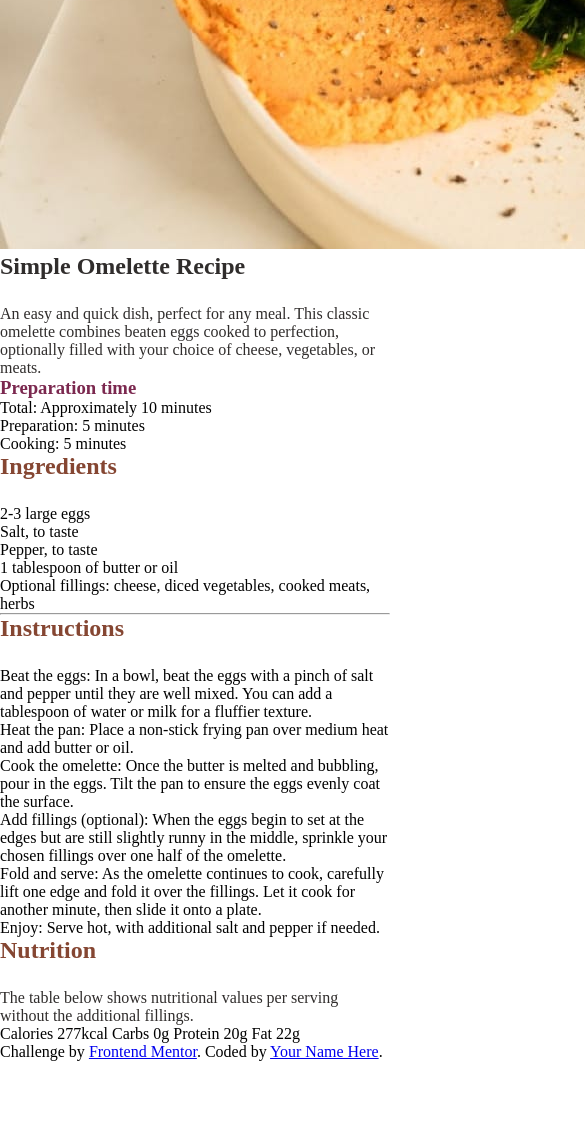
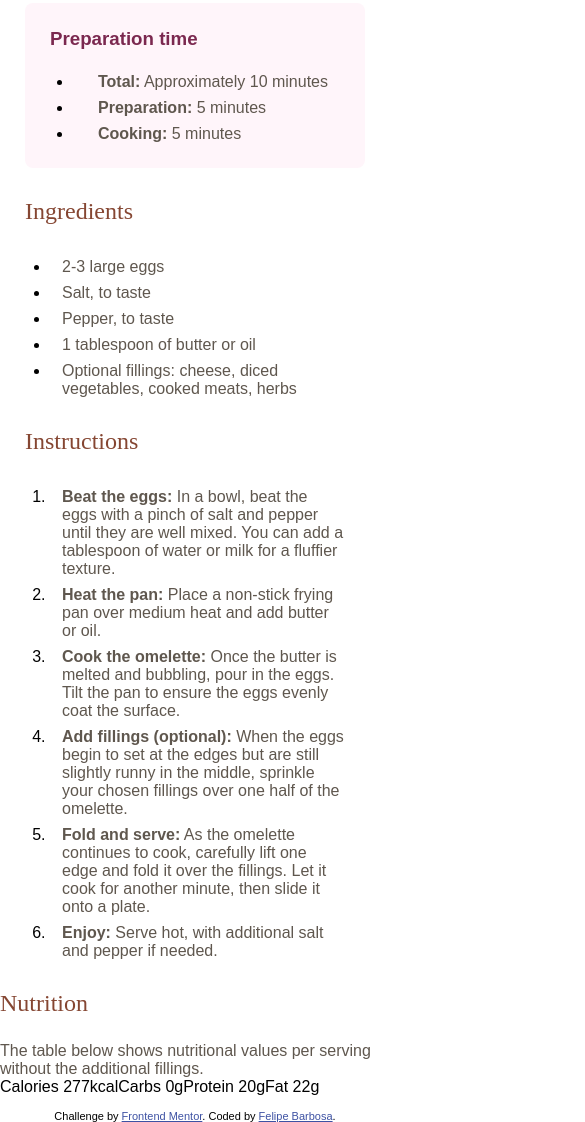
Before and after one commit to feliperasan/challenge-newbie-recipe-page-main, a plain HTML site: page index.html in a window 390 px wide. Shown: the part 351-1473 px from the top of the page, 585 px wide, since content can reach past the window. Before the commit the page ends 1412 px from the top, so only its background shows below. Drawn offline with Linux system fonts and the light colour scheme; a web font is replaced by a local one.

Commit message:
Mobile Doing

```diff
--- a/index.html
+++ b/index.html
@@ -6,60 +6,65 @@
 
   <link rel="icon" type="image/png" sizes="32x32" href="./assets/images/favicon-32x32.png">
   <link rel="stylesheet" href="style.css">
-
+  <link rel="stylesheet" href="https://fonts.google.com/specimen/Young+Serif">
+  <link rel="stylesheet" href="https://fonts.google.com/specimen/Outfit">
   <title>Frontend Mentor | Recipe page</title>
 </head>
 <body>
   <div class="container__img">
     <img src="./assets/images/image-omelette.jpeg"/>
   </div>
-  <section class="container_section__format">
+  <section class="container_sections__format">
     <h1>Simple Omelette Recipe</h1>
 
     <p>An easy and quick dish, perfect for any meal. This classic omelette combines beaten eggs cooked
     to perfection, optionally filled with your choice of cheese, vegetables, or meats.<p>
 
-    <section class="container_subsection__format">
-      <h3 id="sub-title__style">Preparation time</h3>
-      <ul>
-        <li>Total: Approximately 10 minutes</li>
-        <li>Preparation: 5 minutes</li>
-        <li>Cooking: 5 minutes</li>
+    <section id="preparation_section__format">
+      <h3>Preparation time</h3>
+      <ul id="preparation_list__format">
+        <li>
+          <p><b>Total:</b> Approximately 10 minutes<p>
+        </li>
+        <li>
+          <p><b>Preparation:</b> 5 minutes<p>
+        </li>
+        <li>
+          <p><b>Cooking:</b> 5 minutes</p>
+        </li>
       </ul>
     </section>
   </section>
 
-  <section class="container_section__format">
+  <section class="container_sections__format">
     <h2>Ingredients</h2>
-    <ul>
-      <li>2-3 large eggs</li>
-      <li>Salt, to taste</li>
-      <li>Pepper, to taste</li>
-      <li>1 tablespoon of butter or oil</li>
-      <li>Optional fillings: cheese, diced vegetables, cooked meats, herbs</li>
+    <ul id="ingredients_list__format">
+      <li><p>2-3 large eggs</p></li>
+      <li><p>Salt, to taste</p></li>
+      <li><p>Pepper, to taste</p></li>
+      <li><p>1 tablespoon of butter or oil</p></li>
+      <li><p>Optional fillings: cheese, diced vegetables, cooked meats, herbs</p></li>
     </ul>
   </section>
 
-  <hr>
+  <section class="container_sections__format">
+    <h2>Instructions</h2>
+    <ol id="instructions_list__format">
+      <li><p><b>Beat the eggs:</b> In a bowl, beat the eggs with a pinch of salt and pepper until they are well mixed.
+      You can add a tablespoon of water or milk for a fluffier texture.</p></li>
 
-  <section class="container_section__format">
-    <h2>Instructions</h2>
-    <ol>
-      <li>Beat the eggs: In a bowl, beat the eggs with a pinch of salt and pepper until they are well mixed.
-      You can add a tablespoon of water or milk for a fluffier texture.</li>
+      <li><p><b>Heat the pan:</b> Place a non-stick frying pan over medium heat and add butter or oil.</p></li>
 
-      <li>Heat the pan: Place a non-stick frying pan over medium heat and add butter or oil.</li>
+      <li><p><b>Cook the omelette:</b> Once the butter is melted and bubbling, pour in the eggs. Tilt the pan to ensure
+      the eggs evenly coat the surface.</p></li>
 
-      <li>Cook the omelette: Once the butter is melted and bubbling, pour in the eggs. Tilt the pan to ensure
-      the eggs evenly coat the surface.</li>
+      <li><p><b>Add fillings (optional):</b> When the eggs begin to set at the edges but are still slightly runny in the
+      middle, sprinkle your chosen fillings over one half of the omelette.</p></li>
 
-      <li>Add fillings (optional): When the eggs begin to set at the edges but are still slightly runny in the
-      middle, sprinkle your chosen fillings over one half of the omelette.</li>
+      <li><p><b>Fold and serve:</b> As the omelette continues to cook, carefully lift one edge and fold it over the
+      fillings. Let it cook for another minute, then slide it onto a plate.</p></li>
 
-      <li>Fold and serve: As the omelette continues to cook, carefully lift one edge and fold it over the
-      fillings. Let it cook for another minute, then slide it onto a plate.</li>
-
-      <li>Enjoy: Serve hot, with additional salt and pepper if needed.</li>
+      <li><p><b>Enjoy:</b> Serve hot, with additional salt and pepper if needed.</p></li>
   </section>
 
   <section class="container_section__format">
@@ -68,30 +73,24 @@
     <p>The table below shows nutritional values per serving without the additional fillings.<p>
 
     <table>
-      <ld>
-        <lu>Calories</lu>
-        <lu>277kcal</lu>
-      </ld>
+      <td>
+        <tr>Calories
+        277kcal</tr>
 
-      <ld>
-        Carbs
-        0g
-      </ld>
+        <tr>Carbs
+        0g</tr>
 
-      <ld>
-        Protein
-        20g
-      </ld>
+        <tr>Protein
+        20g</tr>
 
-      <ld>
-        Fat
-        22g
-      </ld>
+        <tr>Fat
+        22g</tr>
+      <td>
     </table>
   </section>
   <div class="attribution">
     Challenge by <a href="https://www.frontendmentor.io?ref=challenge" target="_blank">Frontend Mentor</a>.
-    Coded by <a href="#">Your Name Here</a>.
+    Coded by <a href="#">Felipe Barbosa</a>.
   </div>
 </body>
 </html>
--- a/style.css
+++ b/style.css
@@ -1,4 +1,5 @@
 * {
+  font-family: "Outfit", sans-serif;
   box-sizing: border-box;
   margin: 0;
   padding: 0;
@@ -17,22 +18,37 @@
 }
 
 h1 {
+  font-family: "Young Serif";
+  font-weight: 400;
   margin-bottom: 25px;
   color: var(--Dark-Charcoal);
 }
 
 p {
   font-size: 16px;
-  color: var(--Dark-Charcoal);
+  color: var(--Wenge-Brown);
 }
 
 h2 {
+  font-family: "Young Serif";
+  font-weight: 400;
   color: var(--Nutmeg);
   margin-bottom: 25px;
 }
 
-.container_subsection__format h3 {
+h3 {
   color: var(--Dark-Raspberry);
+  margin-left: 25px;
+  margin-bottom: 15px;
+}
+
+.attribution {
+  font-size: 11px;
+  text-align: center;
+}
+
+.attribution a {
+  color: hsl(228, 45%, 44%);
 }
 
 @media (max-width: 375px) {
@@ -40,14 +56,87 @@ h2 {
     max-width: 375px;
   }
 
-  .container_section__format {
+  .container_sections__format {
     padding: 0 25px;
-    margin-top: 25px;
+    margin: 30px 0;
   }
 
-  .container_subsection__format {
+  /*------------ PREPARATION --------------*/
+  #preparation_section__format {
     background-color: var(--Rose-White);
     border-radius: 8px;
     margin-top: 25px;
+    padding-top: 25px;
+    padding-bottom: 25px;
+  }
+
+  #preparation_list__format li {
+    margin-left: 48px;
+    padding: 8px 0 0 25px
+  }
+
+  /*------------ INGREDIENTS ------------*/
+  #ingredients_list__format {
+    padding: 0 20px;
+  }
+
+  #ingredients_list__format li {
+    margin-left: 5px;
+    padding: 8px 0 0 12px;
+  }
+
+
+  /*----------- INSTRUCTIONS -----------*/
+  #instructions_list__format {
+    padding: 0 20px;
+  }
+
+  #instructions_list__format li {
+     margin-left: 5px;
+     padding: 8px 0 0 12px;
   }
 }
+ .container__img img {
+    max-width: 375px;
+  }
+
+  .container_sections__format {
+    padding: 0 25px;
+    margin: 30px 0;
+  }
+
+  /*------------ PREPARATION --------------*/
+  #preparation_section__format {
+    background-color: var(--Rose-White);
+    border-radius: 8px;
+    margin-top: 25px;
+    padding-top: 25px;
+    padding-bottom: 25px;
+  }
+
+  #preparation_list__format li {
+    margin-left: 48px;
+    padding: 8px 0 0 25px
+  }
+
+  /*------------ INGREDIENTS ------------*/
+  #ingredients_list__format {
+    padding: 0 20px;
+  }
+
+  #ingredients_list__format li {
+    margin-left: 5px;
+    padding: 8px 0 0 12px;
+  }
+
+
+  /*----------- INSTRUCTIONS -----------*/
+  #instructions_list__format {
+    padding: 0 20px;
+  }
+
+  #instructions_list__format li {
+     margin-left: 5px;
+     padding: 8px 0 0 12px;
+  }
+}
```
Also changed, not shown: 1 other file.
